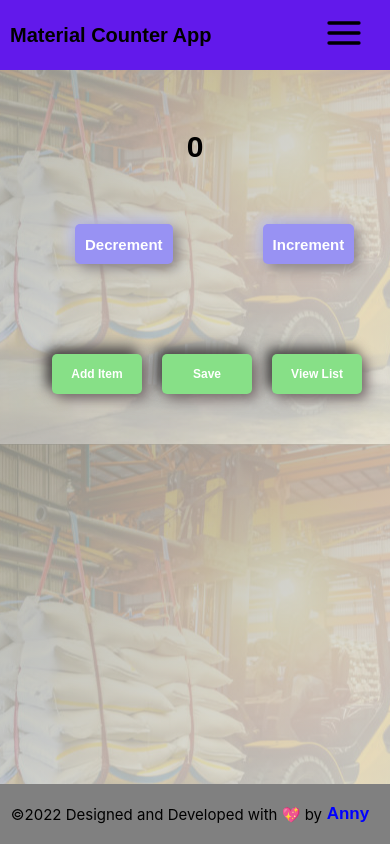
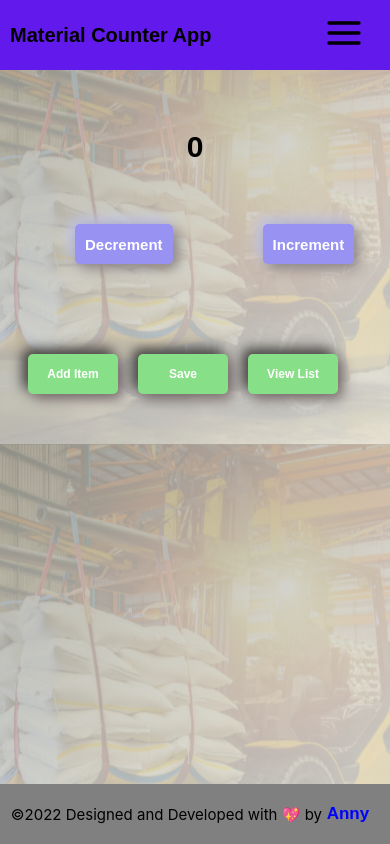
Before and after one commit to Anny85-code/material-counter, a React (Create React App) app: page /counterpage in a window 390 px wide. Built offline with nearby package versions, Linux system fonts and the light colour scheme.

Commit message:
:art: Conter
Update conter mobile

```diff
--- a/src/counterPage/CounterPage.css
+++ b/src/counterPage/CounterPage.css
@@ -43,7 +43,7 @@
 
 @media only screen and (max-width: 480px) {
   .new-save-btn {
-    margin: 40px -24px 0 0;
+    margin: 40px 0 0 -24px;
     display: flex;
     padding: 10px;
   }
```
